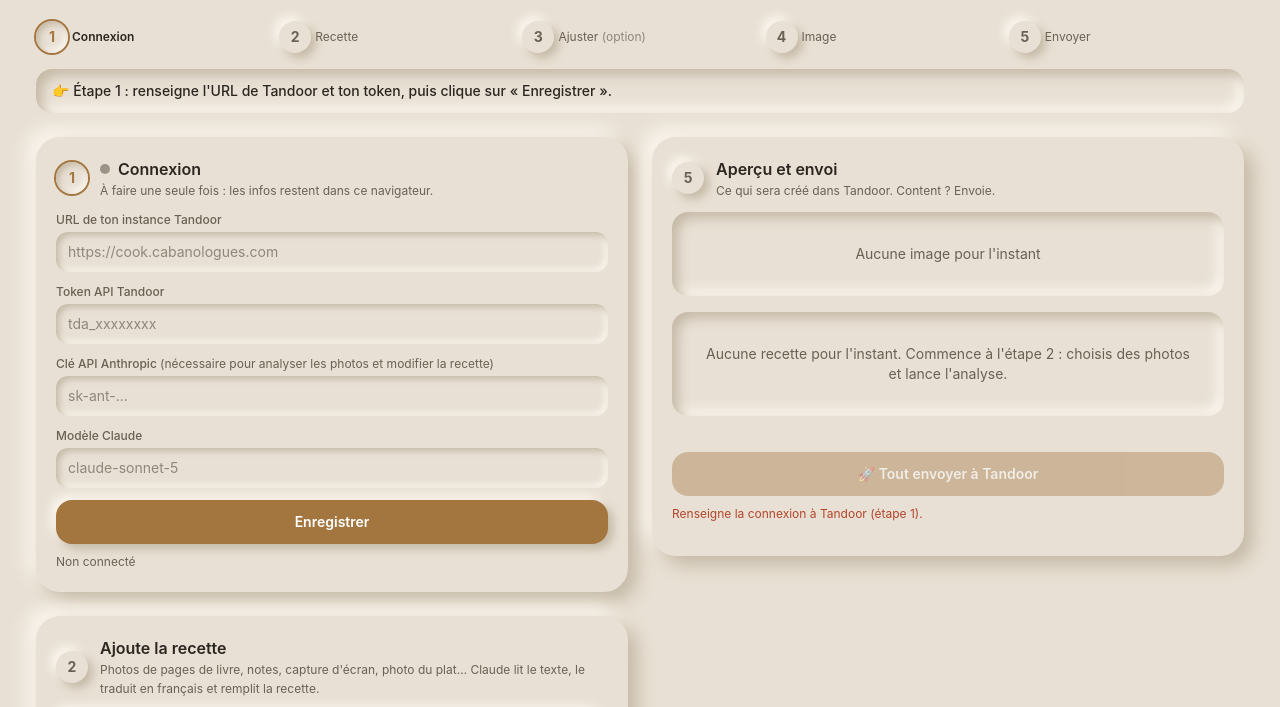
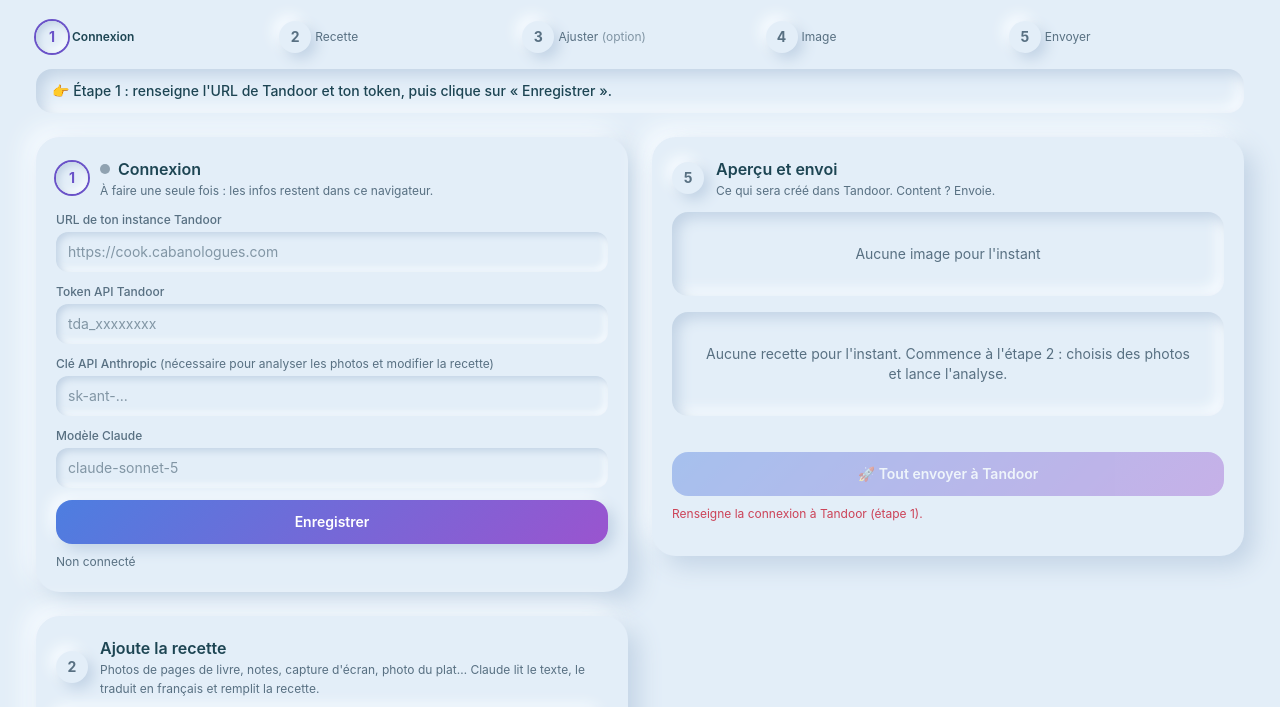
Before and after one commit to ChloeStevovitch/ChloeStevovitch.github.io, a plain HTML site: page tandoor-import/index.html in a window 1280 px wide. Shown: the part 83-790 px from the top of the page. Drawn offline with nearby package versions, Linux system fonts and the light colour scheme.

Commit message:
Update tandoor-import

```diff
--- a/tandoor-import/index.html
+++ b/tandoor-import/index.html
@@ -12,31 +12,33 @@
      ============================================================ -->
 <style>
   :root {
-    --neu-bg: #e8e0d4;        /* fond de la page ET des éléments (indispensable au neumorphisme) */
-    --neu-light: #fbf6ee;     /* ombre claire (haut-gauche) */
-    --neu-dark: #c5b9a6;      /* ombre sombre (bas-droite) */
-    --neu-ink: #2b2620;       /* texte */
-    --neu-mute: #6a6154;      /* texte secondaire */
-    --neu-accent: #a3763f;    /* couleur d'accent */
-    --neu-accent-dark: #7d5a30;
+    --neu-bg: #e3eef8;        /* fond de la page ET des éléments (indispensable au neumorphisme) */
+    --neu-light: #f8fcff;     /* ombre claire (haut-gauche) */
+    --neu-dark: #c2d3e5;      /* ombre sombre (bas-droite) */
+    --neu-ink: #1d4553;       /* texte */
+    --neu-mute: #587082;      /* texte secondaire */
+    --neu-accent: #6a52c8;    /* accent (liens, icônes, texte des boutons) */
+    --neu-accent-dark: #4f3aa8;
+    --neu-grad: linear-gradient(135deg, #4d7ee0, #9a54cf);  /* boutons principaux, étapes faites */
     --neu-on-accent: #ffffff; /* texte sur fond d'accent */
-    --neu-ok: #3f7d4f;
-    --neu-err: #b3462c;
-    --neu-out:    9px 9px 18px var(--neu-dark), -9px -9px 18px var(--neu-light);
-    --neu-out-sm: 5px 5px 10px var(--neu-dark), -5px -5px 10px var(--neu-light);
-    --neu-in:     inset 6px 6px 12px var(--neu-dark), inset -6px -6px 12px var(--neu-light);
-    --neu-in-sm:  inset 3px 3px 6px var(--neu-dark), inset -3px -3px 6px var(--neu-light);
+    --neu-ok: #1f8a70;
+    --neu-err: #cc4358;
+    --neu-out:    10px 10px 24px var(--neu-dark), -10px -10px 24px var(--neu-light);
+    --neu-out-sm: 6px 6px 14px var(--neu-dark), -6px -6px 14px var(--neu-light);
+    --neu-in:     inset 6px 6px 14px var(--neu-dark), inset -6px -6px 14px var(--neu-light);
+    --neu-in-sm:  inset 3px 3px 7px var(--neu-dark), inset -3px -3px 7px var(--neu-light);
   }
   @media (prefers-color-scheme: dark) {
     :root {
-      --neu-bg: #2a2724;
-      --neu-light: #35312d;
-      --neu-dark: #1e1c1a;
-      --neu-ink: #f0ebe3;
-      --neu-mute: #b0a89c;
-      --neu-accent: #d3a15f;
-      --neu-accent-dark: #e6ba81;
-      --neu-on-accent: #2a2724;
+      --neu-bg: #232b36;
+      --neu-light: #2d3745;
+      --neu-dark: #181e26;
+      --neu-ink: #e6f1f7;
+      --neu-mute: #9fb2c1;
+      --neu-accent: #a99cff;
+      --neu-accent-dark: #c4baff;
+      --neu-grad: linear-gradient(135deg, #7aa2ff, #c084fc);
+      --neu-on-accent: #141922;
     }
   }
 </style>
@@ -62,8 +64,8 @@
     .btn:hover:not(:disabled)  { color: var(--neu-accent-dark); }
     .btn:active:not(:disabled) { box-shadow: var(--neu-in-sm); }
     .btn:disabled { @apply cursor-not-allowed opacity-40; box-shadow: none; }
-    .btn-primary { background: var(--neu-accent); color: var(--neu-on-accent); }
-    .btn-primary:hover:not(:disabled) { background: var(--neu-accent-dark); color: var(--neu-on-accent); }
+    .btn-primary { background: var(--neu-grad); color: var(--neu-on-accent); }
+    .btn-primary:hover:not(:disabled) { filter: brightness(1.08); color: var(--neu-on-accent); }
 
     .field     { @apply w-full rounded-xl bg-base px-3 py-2.5 text-sm text-ink outline-none placeholder:text-mute/70; box-shadow: var(--neu-in-sm); }
     .field:focus { box-shadow: var(--neu-in-sm), 0 0 0 2px var(--neu-accent); }
@@ -82,7 +84,7 @@
 
     /* étapes */
     .step-dot  { @apply inline-flex size-8 shrink-0 items-center justify-center rounded-full bg-base text-sm font-bold text-mute; box-shadow: var(--neu-out-sm); }
-    .step-dot[data-state=done]    { background: var(--neu-accent); color: var(--neu-on-accent); }
+    .step-dot[data-state=done]    { background: var(--neu-grad); color: var(--neu-on-accent); }
     .step-dot[data-state=current] { color: var(--neu-accent); box-shadow: var(--neu-in-sm), 0 0 0 2px var(--neu-accent); }
     .step[data-state=current] .step-label { @apply font-semibold text-ink; }
     .status-dot { @apply inline-block size-2.5 rounded-full bg-mute/60; }
@@ -114,7 +116,7 @@
     .nt tr.tot td { @apply font-bold; }
 
     /* recadrage */
-    .ratios button.on { background: var(--neu-accent); color: var(--neu-on-accent); }
+    .ratios button.on { background: var(--neu-grad); color: var(--neu-on-accent); }
   }
 
   /* poignées de recadrage (hors composants : sélecteurs d'attributs) */
```
